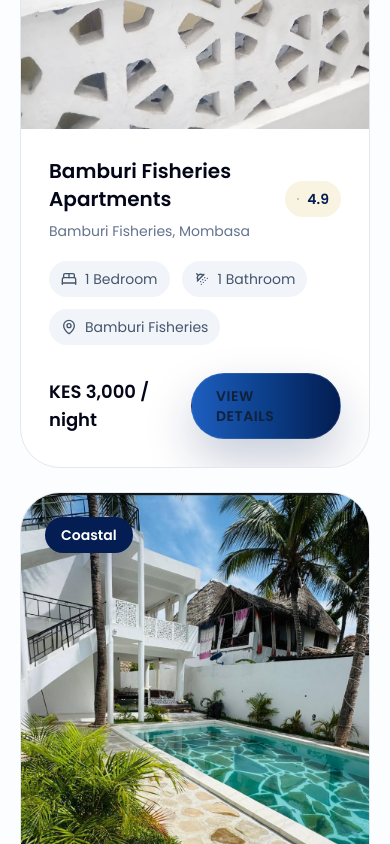
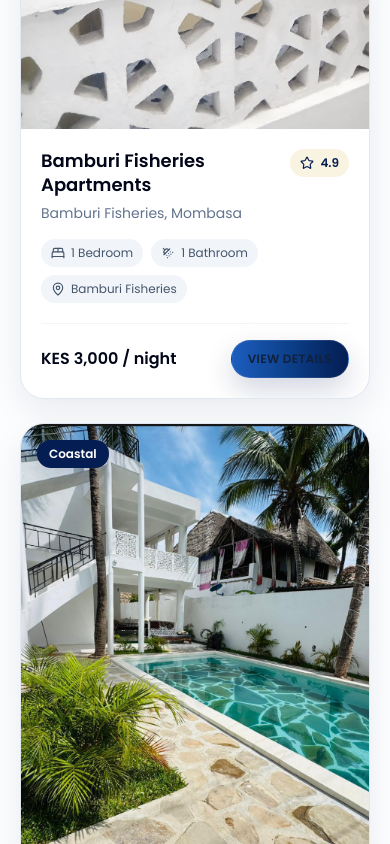
Before and after one commit to MwanziaNzavi-afk/Keron, a Next.js app in the folder keron-app/: page / in a window 390 px wide. Shown: the part 5380-6224 px from the top of the page. Built offline with nearby package versions, Linux system fonts and the light colour scheme.

Commit message:
Refine property cards to compact responsive sizing and typography

```diff
--- a/keron-app/components/property-card.tsx
+++ b/keron-app/components/property-card.tsx
@@ -19,8 +19,8 @@ interface PropertyCardProps {
 export function PropertyCard({ title, location, price, href, image, bedrooms, bathrooms, badge }: PropertyCardProps) {
   return (
     <motion.article
-      whileHover={{ y: -6 }}
-      className="group overflow-hidden rounded-[2.5rem] border border-slate-200 bg-white shadow-soft transition"
+      whileHover={{ y: -4 }}
+      className="group overflow-hidden rounded-[1.5rem] border border-slate-200 bg-white shadow-[0_12px_32px_rgba(4,29,82,0.08)] transition"
     >
       <Link href={href} className="relative block overflow-hidden bg-slate-100">
         <Image
@@ -28,42 +28,45 @@ export function PropertyCard({ title, location, price, href, image, bedrooms, ba
           alt={title}
           width={900}
           height={600}
-          className="h-[320px] w-full object-cover transition duration-700 group-hover:scale-105"
+          className="h-[230px] w-full object-cover transition duration-700 group-hover:scale-105 sm:h-[250px]"
         />
-        <div className="absolute left-6 top-6 rounded-full bg-[#041d52] px-4 py-2 text-sm font-semibold text-white shadow-[0_12px_42px_rgba(4,29,82,0.24)]">
+        <div className="absolute left-4 top-4 rounded-full bg-[#041d52] px-3 py-1.5 text-xs font-semibold text-white shadow-[0_8px_24px_rgba(4,29,82,0.2)]">
           {badge ?? "Featured"}
         </div>
       </Link>
-      <div className="p-7">
-        <div className="flex items-center justify-between gap-4">
-          <div>
-            <h3 className="text-xl font-semibold text-slate-950">{title}</h3>
-            <p className="mt-2 text-sm text-slate-500">{location}</p>
+
+      <div className="p-5 sm:p-6">
+        <div className="flex items-start justify-between gap-3">
+          <div className="min-w-0">
+            <h3 className="text-lg font-semibold leading-6 text-slate-950 sm:text-xl">{title}</h3>
+            <p className="mt-1.5 text-sm leading-5 text-slate-500">{location}</p>
           </div>
-          <div className="inline-flex items-center rounded-full bg-[#d4af37]/15 px-3 py-2 text-sm font-semibold text-[#041d52]">
-            <Star className="mr-2 h-4 w-4" />
+          <div className="inline-flex shrink-0 items-center rounded-full bg-[#d4af37]/15 px-2.5 py-1.5 text-xs font-semibold text-[#041d52]">
+            <Star className="mr-1.5 h-3.5 w-3.5" />
             4.9
           </div>
         </div>
-        <div className="mt-5 flex flex-wrap gap-3 text-sm text-slate-600">
-          <span className="inline-flex items-center gap-2 rounded-full bg-slate-100 px-3 py-2">
-            <BedDouble className="h-4 w-4" />
+
+        <div className="mt-4 flex flex-wrap gap-2 text-xs text-slate-600">
+          <span className="inline-flex items-center gap-1.5 rounded-full bg-slate-100 px-2.5 py-1.5">
+            <BedDouble className="h-3.5 w-3.5" />
             {bedrooms}
           </span>
-          <span className="inline-flex items-center gap-2 rounded-full bg-slate-100 px-3 py-2">
-            <ShowerHead className="h-4 w-4" />
+          <span className="inline-flex items-center gap-1.5 rounded-full bg-slate-100 px-2.5 py-1.5">
+            <ShowerHead className="h-3.5 w-3.5" />
             {bathrooms}
           </span>
-          <span className="inline-flex items-center gap-2 rounded-full bg-slate-100 px-3 py-2">
-            <MapPin className="h-4 w-4" />
+          <span className="inline-flex items-center gap-1.5 rounded-full bg-slate-100 px-2.5 py-1.5">
+            <MapPin className="h-3.5 w-3.5" />
             {location.split(",")[0]}
           </span>
         </div>
-        <div className="mt-7 flex items-center justify-between gap-4">
-          <p className="text-lg font-semibold text-slate-950">{price}</p>
+
+        <div className="mt-5 flex items-center justify-between gap-3 border-t border-slate-100 pt-4">
+          <p className="text-base font-semibold leading-5 text-slate-950">{price}</p>
           <Link
             href={href}
-            className="inline-flex min-w-[150px] items-center justify-center rounded-full border border-white/10 bg-gradient-to-r from-[#1d5ebf] via-[#0c3f8a] to-[#041d52] px-6 py-3 text-sm font-semibold uppercase tracking-[0.04em] text-white shadow-[0_22px_48px_rgba(4,29,82,0.22)] transition duration-200 hover:from-[#1149a7] hover:via-[#0b3474] hover:to-[#041d52] hover:shadow-[0_24px_56px_rgba(4,29,82,0.28)] focus:outline-none focus:ring-2 focus:ring-[#d4af37] focus:ring-offset-2"
+            className="inline-flex shrink-0 items-center justify-center rounded-full border border-white/10 bg-gradient-to-r from-[#1d5ebf] via-[#0c3f8a] to-[#041d52] px-4 py-2.5 text-xs font-semibold uppercase tracking-[0.03em] text-white shadow-[0_12px_28px_rgba(4,29,82,0.18)] transition duration-200 hover:from-[#1149a7] hover:via-[#0b3474] hover:to-[#041d52] focus:outline-none focus:ring-2 focus:ring-[#d4af37] focus:ring-offset-2"
           >
             View Details
           </Link>
```
